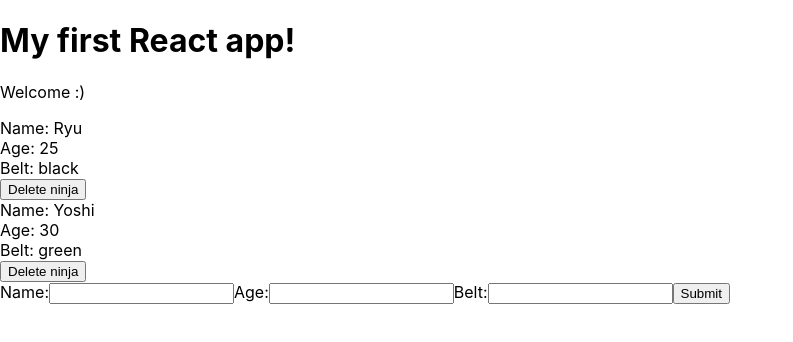
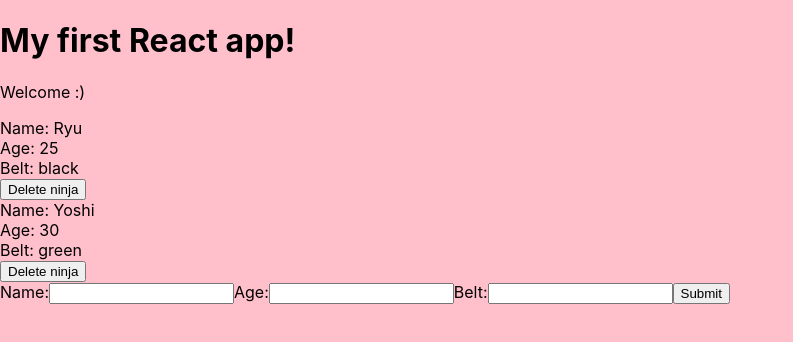
Before and after one commit to brandonyeoxg/react-tut, a React (Create React App) app: page / in a window 1280 px wide. Shown: the top 342 px of the page, without its empty margins (0-793 px from the left). Built offline with nearby package versions, Linux system fonts and the light colour scheme.

Commit message:
Add css functionality

```diff
--- /dev/null
+++ b/src/Ninjas.css
@@ -0,0 +1,9 @@
+body {
+    background: pink;
+    transition: all 1s;
+}
+
+.ninja form {
+    background: #fff;
+    padding: 20px;
+}
--- a/src/Ninjas.js
+++ b/src/Ninjas.js
@@ -1,4 +1,5 @@
 import React from 'react';
+import "./Ninjas.css";
 
 const Ninjas = ({ninjas, deleteNinja}) => {
     const ninjasList = ninjas.map(ninja => {
```
